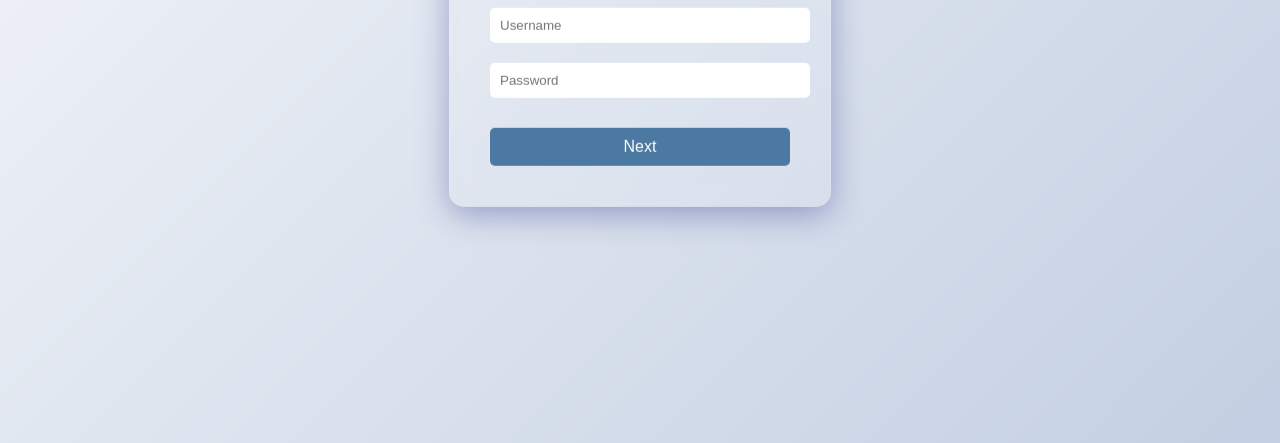
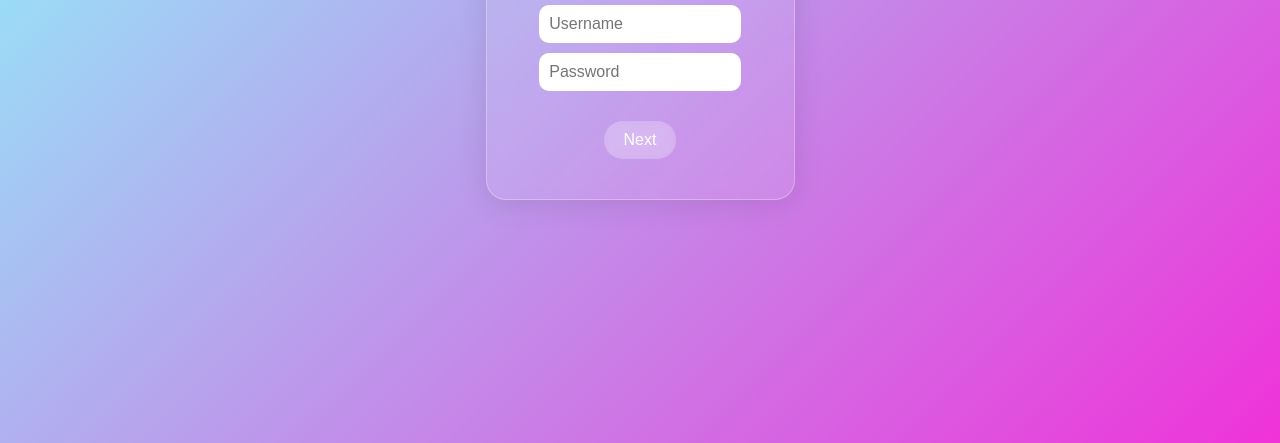
Before and after one commit to luohoa97/SECAUTH, a plain HTML site: page index.html in a window 1280 px wide. Shown: the part 357-800 px from the top of the page. Drawn offline with Linux system fonts and the light colour scheme.

Commit message:
Update styles.css

```diff
--- a/styles.css
+++ b/styles.css
@@ -1,82 +1,70 @@
-/* styles.css */
-
 body, html {
     margin: 0;
     padding: 0;
     width: 100%;
     height: 100%;
-    overflow: hidden;
     display: flex;
     justify-content: center;
     align-items: center;
-    background: linear-gradient(135deg, #f5f7fa, #c3cfe2);
-    font-family: 'Arial', sans-serif;
+    background: linear-gradient(135deg, #89fffd, #ef32d9);
+    overflow: hidden;
 }
 
 .container {
     position: relative;
-    width: 100%;
-    height: 100%;
-    overflow: hidden;
+    z-index: 2;
 }
 
 .glassmorphic-card {
-    position: absolute;
-    top: 50%;
-    left: 50%;
-    transform: translate(-50%, -50%);
-    padding: 40px;
-    width: 300px;
-    text-align: center;
-    border-radius: 15px;
     background: rgba(255, 255, 255, 0.1);
-    box-shadow: 0 8px 32px rgba(31, 38, 135, 0.37);
+    border-radius: 20px;
+    box-shadow: 0 4px 30px rgba(0, 0, 0, 0.1);
     backdrop-filter: blur(10px);
     -webkit-backdrop-filter: blur(10px);
-    border: 1px solid rgba(255, 255, 255, 0.18);
-    z-index: 1;
+    border: 1px solid rgba(255, 255, 255, 0.3);
+    padding: 40px;
+    text-align: center;
 }
 
-.glassmorphic-card h1 {
-    color: #fff;
+h1 {
+    color: white;
     margin-bottom: 20px;
 }
 
-.glassmorphic-card input {
-    width: 100%;
+input {
+    display: block;
+    margin: 10px auto;
     padding: 10px;
-    margin: 10px 0;
+    border-radius: 10px;
     border: none;
-    border-radius: 5px;
-    outline: none;
+    width: 80%;
+    max-width: 300px;
+    font-size: 16px;
 }
 
-.glassmorphic-card button {
-    width: 100%;
-    padding: 10px;
+button {
     margin-top: 20px;
+    padding: 10px 20px;
+    border-radius: 20px;
     border: none;
-    border-radius: 5px;
-    background-color: #4b79a1;
-    color: #fff;
+    background: rgba(255, 255, 255, 0.2);
+    color: white;
     font-size: 16px;
     cursor: pointer;
-    transition: background-color 0.3s ease;
+    transition: background-color 0.3s ease, box-shadow 0.3s ease;
+    backdrop-filter: blur(5px);
 }
 
-.glassmorphic-card button:hover {
-    background-color: #283e51;
+button:hover {
+    background: rgba(255, 255, 255, 0.3);
+    box-shadow: 0 0 15px rgba(255, 255, 255, 0.8);
 }
 
-@keyframes zoomIn {
-    0% {
-        transform: scale(1) translate(-50%, -50%);
-    }
-    100% {
-        transform: scale(100) translate(-50%, -50%);
-    }
+#animationCanvas {
+    position: absolute;
+    top: 0;
+    left: 0;
+    width: 100%;
+    height: 100%;
+    z-index: 1;
 }
-
-.zoom-animation {
-    animation: zoomIn 3s ease forwards;
-}
```
